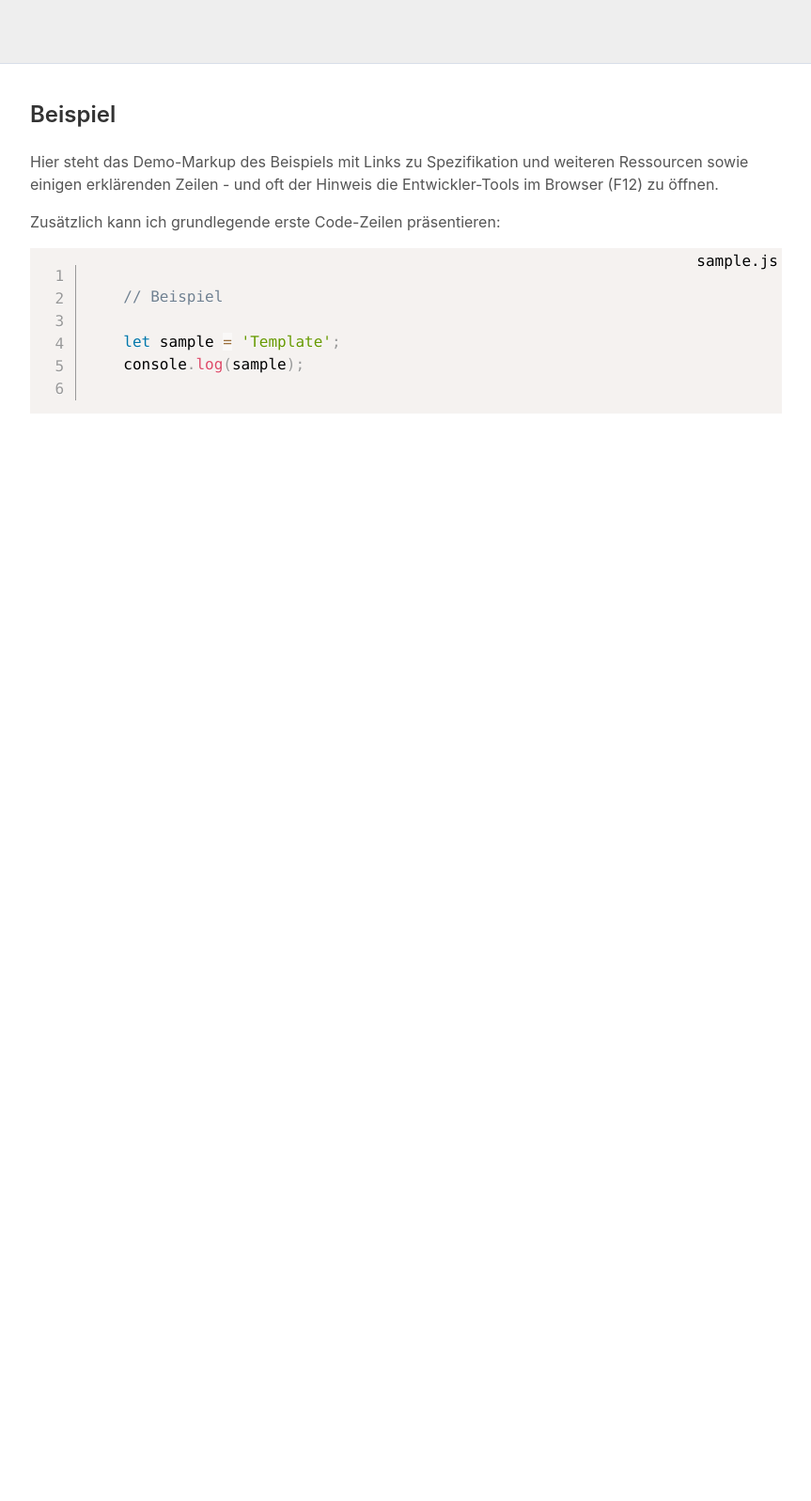
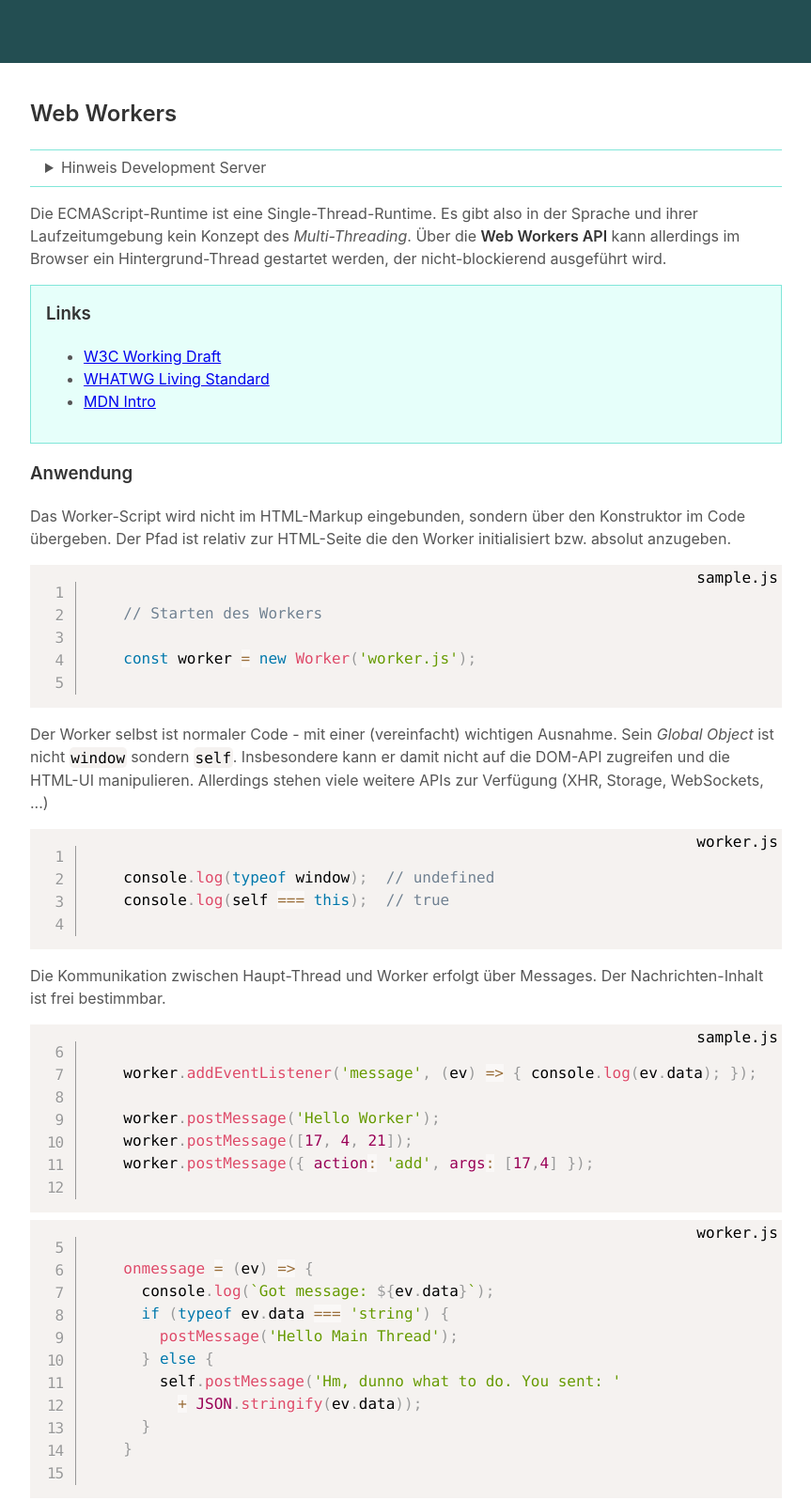
Before and after one commit to micha-alt/html-api-web-worker, a website: page src/index.html in a window 1280 px wide. Shown: the part 13-1610 px from the top of the page at 94% size, without its empty margins (208-1071 px from the left). Before the commit the page ends 800 px from the top, so only its background shows below. Drawn offline with nearby package versions, Linux system fonts and the light colour scheme.

Commit message:
Provide Web Workers API

```diff
--- a/src/css/base.css
+++ b/src/css/base.css
@@ -7,7 +7,8 @@ body {
 
 h1,
 h2,
-strong {
+h3,
+strong, b {
   color: #333;
   font-weight: 600;
 }
@@ -21,12 +22,12 @@ pre[data-file]::before {
 
 header {
   padding: 1em;
-  background-color: #eee;
-  border-bottom: 1px solid #d8dee9;
+  background-color: #234E52;
 }
 
   header h1 {
     margin: 0;
+    color: white;
   }
 
 main {
@@ -34,3 +35,26 @@ main {
   max-width: 50em;
   padding: 1em;
 }
+
+details {
+  padding: 6px 1em 0;
+  border-top: 1px solid #81E6D9;
+  border-bottom: 1px solid #81E6D9;
+}
+
+details summary {
+  outline: none;
+  margin-bottom: 0.5em;
+  cursor: default;
+  user-select: none;
+}
+
+article.links {
+  background-color: #E6FFFA;
+  padding: 1em;
+  border: 1px solid #81E6D9;
+}
+
+  article.links h3 {
+    margin-top: 0;
+  }
--- a/src/index.html
+++ b/src/index.html
@@ -1,36 +1,100 @@
 <!DOCTYPE html>
 <html lang="de">
+
 <head>
   <meta charset="UTF-8">
   <meta name="viewport" content="width=device-width, initial-scale=1.0">
-  <title>Thema: Beipiel</title>
+  <title>HTML API: Web Worker</title>
   <link rel="stylesheet" href="css/base.css">
-  <link rel="stylesheet" href="https://cdnjs.cloudflare.com/ajax/libs/prism/1.19.0/themes/prism.min.css" integrity="sha256-cuvic28gVvjQIo3Q4hnRpQSNB0aMw3C+kjkR0i+hrWg=" crossorigin="anonymous" />
-  <link rel="stylesheet" href="https://cdnjs.cloudflare.com/ajax/libs/prism/1.19.0/plugins/line-numbers/prism-line-numbers.min.css" integrity="sha256-Afz2ZJtXw+OuaPX10lZHY7fN1+FuTE/KdCs+j7WZTGc=" crossorigin="anonymous" />
+  <link rel="stylesheet" href="https://cdnjs.cloudflare.com/ajax/libs/prism/1.19.0/themes/prism.min.css"
+    integrity="sha256-cuvic28gVvjQIo3Q4hnRpQSNB0aMw3C+kjkR0i+hrWg=" crossorigin="anonymous" />
+  <link rel="stylesheet"
+    href="https://cdnjs.cloudflare.com/ajax/libs/prism/1.19.0/plugins/line-numbers/prism-line-numbers.min.css"
+    integrity="sha256-Afz2ZJtXw+OuaPX10lZHY7fN1+FuTE/KdCs+j7WZTGc=" crossorigin="anonymous" />
 </head>
-<body class="line-numbers">
+
+<body>
   <header>
-  <h1>Thema</h1>
+    <h1>HTML API</h1>
   </header>
   <main>
-  <h2>Beispiel</h2>
+    <h2>Web Workers</h2>
+    <details>
+      <summary>Hinweis Development Server</summary>
+      Das Web Worker Beispiel lässt sich aus Sicherheits-Gründen nicht über das File-Protokoll ansehen,
+      sondern muss über das Http-Protokoll gestartet werden. Einfache Lösung bei installiertem npm ist
+      einen lokalen Development-Server starten:
+      <pre><code class="language-shell">npx lite-server --baseDir=src</code></pre>
+    </details>
     <p>
-    Hier steht das Demo-Markup des Beispiels mit Links zu Spezifikation
-    und weiteren Ressourcen sowie einigen erklärenden Zeilen - und oft der
-    Hinweis die Entwickler-Tools im Browser (F12) zu öffnen.
+      Die ECMAScript-Runtime ist eine Single-Thread-Runtime. Es gibt also in der Sprache und ihrer
+      Laufzeitumgebung kein Konzept des <i>Multi-Threading</i>. Über die <b>Web Workers API</b> kann allerdings
+      im Browser ein Hintergrund-Thread gestartet werden, der nicht-blockierend ausgeführt wird.
     </p>
+    <article class="links">
+      <h3>Links</h3>
+      <ul>
+        <li><a href="https://www.w3.org/TR/workers/" target="_blank">W3C Working Draft</a></li>
+        <li><a href="https://html.spec.whatwg.org/multipage/workers.html#workers" target="_blank">WHATWG Living Standard</a></li>
+        <li><a href="https://developer.mozilla.org/en-US/docs/Web/API/Web_Workers_API" target="_blank">MDN Intro</a></li>
+      </ul>
+    </article>
+    <h3>Anwendung</h3>
     <p>
-    Zusätzlich kann ich grundlegende erste Code-Zeilen präsentieren:
+      Das Worker-Script wird nicht im HTML-Markup eingebunden, sondern über den Konstruktor im Code
+      übergeben. Der Pfad ist relativ zur HTML-Seite die den Worker initialisiert bzw. absolut anzugeben.
     </p>
     <pre data-file="sample.js" class="line-numbers"><code class="language-js">
-    // Beispiel
+    // Starten des Workers
 
-    let sample = 'Template';
-    console.log(sample);
+    const worker = new Worker('worker.js');
   </code></pre>
+    <p>
+      Der Worker selbst ist normaler Code - mit einer (vereinfacht) wichtigen Ausnahme. Sein
+      <i>Global Object</i> ist nicht <code class="language-js">window</code> sondern <code
+        class="language-js">self</code>. Insbesondere
+      kann er damit nicht auf die DOM-API zugreifen und die HTML-UI manipulieren. Allerdings stehen viele weitere APIs
+      zur Verfügung (XHR, Storage, WebSockets, ...)
+    </p>
+    <pre data-file="worker.js" class="line-numbers"><code class="language-js">
+    console.log(typeof window);  // undefined
+    console.log(self === this);  // true
+  </code></pre>
+    <p>
+      Die Kommunikation zwischen Haupt-Thread und Worker erfolgt über Messages. Der Nachrichten-Inhalt
+      ist frei bestimmbar.
+    </p>
+    <pre data-file="sample.js" class="line-numbers" data-start="6"><code class="language-js">
+    worker.addEventListener('message', (ev) => { console.log(ev.data); });
+
+    worker.postMessage('Hello Worker');
+    worker.postMessage([17, 4, 21]);
+    worker.postMessage({ action: 'add', args: [17,4] });
+  </code></pre>
+    <pre data-file="worker.js" class="line-numbers" data-start="5"><code class="language-js">
+    onmessage = (ev) => {
+      console.log(`Got message: ${ev.data}`);
+      if (typeof ev.data === 'string') {
+        postMessage('Hello Main Thread');
+      } else {
+        self.postMessage('Hm, dunno what to do. You sent: '
+          + JSON.stringify(ev.data));
+      }
+    }
+  </code></pre>
+  <p>
+    Neben den hier vorgestellten dedizierten Workern (einzelnes Script erzeugt einen
+    oder mehrere Worker und kommuniziert ausschließlich mit diesen) gibt es auch die
+    <code class="language-js">SharedWorker</code>, die sogar über unterschiedliche Tabs oder Fenster laufenden
+    Scripts Kommunikation erlauben. Auch der <code class="language-js">ServiceWorker</code> ist eine konkrete
+    Worker-Implementierung.
+  </p>
   </main>
-<script src="https://cdnjs.cloudflare.com/ajax/libs/prism/1.19.0/prism.min.js" integrity="sha256-YZQM6/hLBZYkb01VYf17isoQM4qpaOP+aX96hhYrWhg=" crossorigin="anonymous"></script>
-<script src="https://cdnjs.cloudflare.com/ajax/libs/prism/1.19.0/plugins/line-numbers/prism-line-numbers.min.js" integrity="sha256-hep5s8952MqR7Y79JYfCXZD6vQjVHs7sOu/ZGrs1OEQ=" crossorigin="anonymous"></script>
+  <script src="https://cdnjs.cloudflare.com/ajax/libs/prism/1.19.0/prism.min.js"
+    integrity="sha256-YZQM6/hLBZYkb01VYf17isoQM4qpaOP+aX96hhYrWhg=" crossorigin="anonymous"></script>
+  <script src="https://cdnjs.cloudflare.com/ajax/libs/prism/1.19.0/plugins/line-numbers/prism-line-numbers.min.js"
+    integrity="sha256-hep5s8952MqR7Y79JYfCXZD6vQjVHs7sOu/ZGrs1OEQ=" crossorigin="anonymous"></script>
   <script src="js/sample.js"></script>
 </body>
+
 </html>
--- a/src/js/sample.js
+++ b/src/js/sample.js
@@ -1,2 +1,11 @@
-let sample = 'Template';
-console.log(sample);
+
+// Starten des Workers
+const worker = new Worker('./js/worker.js');
+
+
+
+worker.addEventListener('message', (ev) => { console.log(ev.data); });
+
+worker.postMessage('Hello Worker');
+worker.postMessage([17, 4, 21]);
+worker.postMessage({ action: 'add', args: [17,4] });
--- /dev/null
+++ b/src/js/worker.js
@@ -0,0 +1,9 @@
+
+onmessage = (ev) => {
+  console.log(`Got message: ${ev.data}`);
+  if (typeof ev.data === 'string') {
+    postMessage('Hello Main Thread');
+  } else {
+    postMessage('Hm, dunno what to do. You sent: ' + JSON.stringify(ev.data));
+  }
+}
```
Also changed, not shown: README.md, src/favicon.ico (added). Lines whose indentation alone changed are shown as unchanged.
